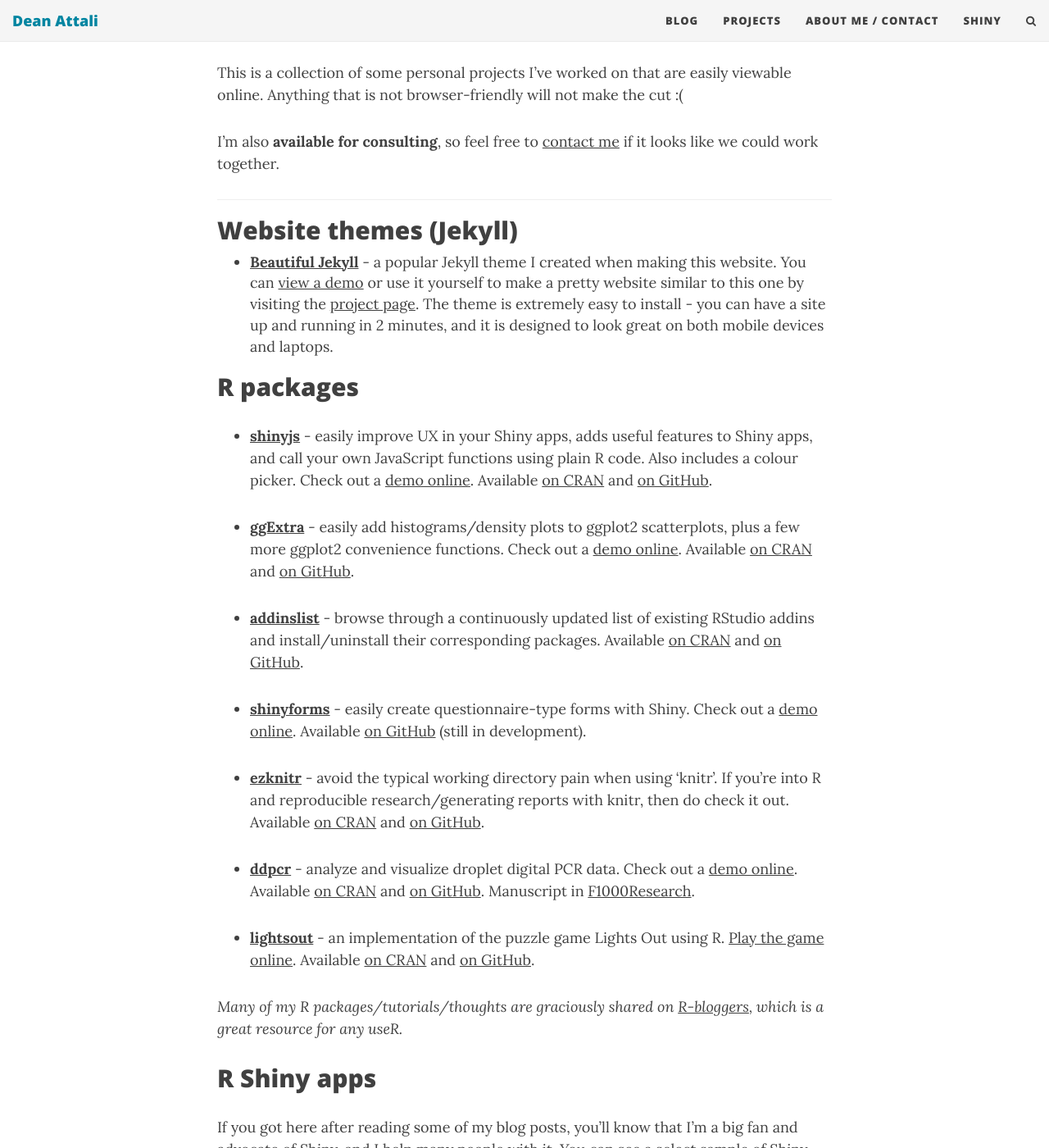
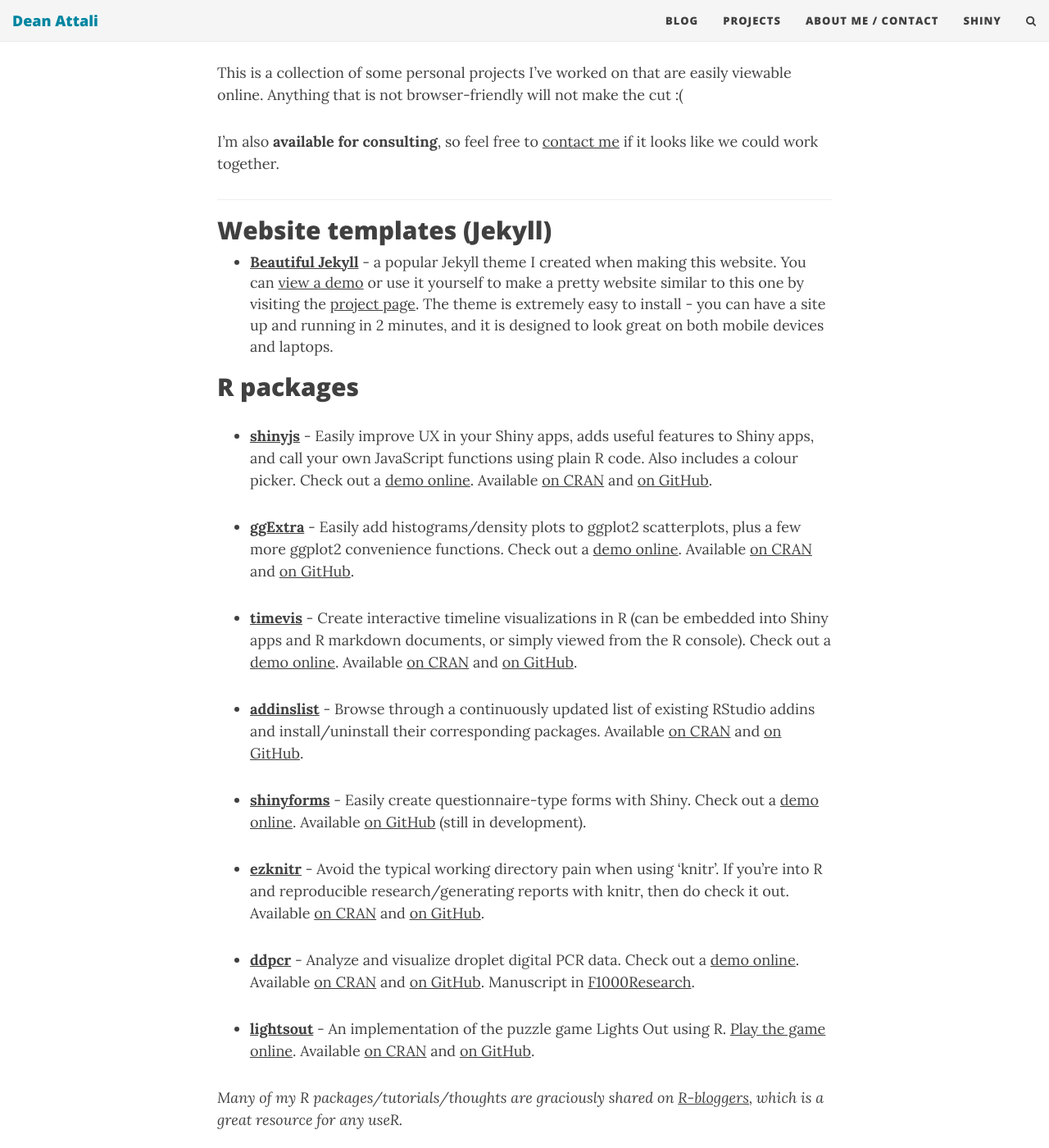
Before and after one commit to daattali/daattali.github.io, a Jekyll site: the page built from projects.md, in a window 1280 px wide and 1400 px high, scrolled down 257 px. Shown: the whole window at 82% size. Built offline with Jekyll 4.4.1, drawn with Linux system fonts in a browser that asks for light colours; nearby versions of some CDN libraries; comment, search, counter and statistics services are not loaded.

Commit message:
add timevis package to projects page

```diff
--- a/projects.md
+++ b/projects.md
@@ -12,25 +12,27 @@
 
 ---
 
-## Website themes (Jekyll)
+## Website templates (Jekyll)
 
 -  **[Beautiful Jekyll](http://deanattali.com/beautiful-jekyll/)** - a popular Jekyll theme I created when making this website.  You can [view a demo](http://deanattali.com/beautiful-jekyll/) or use it yourself to make a pretty website similar to this one by visiting the [project page](https://github.com/daattali/beautiful-jekyll#readme). The theme is extremely easy to install - you can have a site up and running in 2 minutes, and it is designed to look great on both mobile devices and laptops.
 
 ## R packages
 
-- **[shinyjs](https://github.com/daattali/shinyjs)** -  easily improve UX in your Shiny apps, adds useful features to Shiny apps, and call your own JavaScript functions using plain R code.  Also includes a colour picker.  Check out a [demo online](http://daattali.com/shiny/shinyjs-demo/). Available [on CRAN](https://cran.r-project.org/package=shinyjs) and [on GitHub](https://github.com/daattali/shinyjs).
+- **[shinyjs](https://github.com/daattali/shinyjs)** - Easily improve UX in your Shiny apps, adds useful features to Shiny apps, and call your own JavaScript functions using plain R code.  Also includes a colour picker.  Check out a [demo online](http://daattali.com/shiny/shinyjs-demo/). Available [on CRAN](https://cran.r-project.org/package=shinyjs) and [on GitHub](https://github.com/daattali/shinyjs).
 
-- **[ggExtra](https://github.com/daattali/ggExtra)** - easily add histograms/density plots to ggplot2 scatterplots, plus a few more ggplot2 convenience functions. Check out a [demo online](http://daattali.com/shiny/ggExtra-ggMarginal-demo/). Available [on CRAN](https://cran.r-project.org/package=ggExtra) and [on GitHub](https://github.com/daattali/ggExtra).
+- **[ggExtra](https://github.com/daattali/ggExtra)** - Easily add histograms/density plots to ggplot2 scatterplots, plus a few more ggplot2 convenience functions. Check out a [demo online](http://daattali.com/shiny/ggExtra-ggMarginal-demo/). Available [on CRAN](https://cran.r-project.org/package=ggExtra) and [on GitHub](https://github.com/daattali/ggExtra).
 
-- **[addinslist](https://github.com/daattali/addinslist)** - browse through a continuously updated list of existing RStudio addins and install/uninstall their corresponding packages. Available [on CRAN](https://cran.r-project.org/package=addinslist) and [on GitHub](https://github.com/daattali/addinslist).
+- **[timevis](https://github.com/daattali/timevis)** - Create interactive timeline visualizations in R (can be embedded into Shiny apps and R markdown documents, or simply viewed from the R console). Check out a [demo online](http://daattali.com/shiny/demo-timevis/). Available [on CRAN](https://cran.r-project.org/package=timevis) and [on GitHub](https://github.com/daattali/timevis).
 
-- **[shinyforms](https://github.com/daattali/shinyforms)** - easily create questionnaire-type forms with Shiny. Check out a [demo online](http://daattali.com/shiny/mimic-google-form/). Available [on GitHub](https://github.com/daattali/ggExtra) (still in development).
+- **[addinslist](https://github.com/daattali/addinslist)** - Browse through a continuously updated list of existing RStudio addins and install/uninstall their corresponding packages. Available [on CRAN](https://cran.r-project.org/package=addinslist) and [on GitHub](https://github.com/daattali/addinslist).
 
-- **[ezknitr](https://github.com/daattali/ezknitr)** - avoid the typical working directory pain when using 'knitr'. If you're into R and reproducible research/generating reports with knitr, then do check it out. Available [on CRAN](https://cran.r-project.org/package=ezknitr) and [on GitHub](https://github.com/daattali/ezknitr).
+- **[shinyforms](https://github.com/daattali/shinyforms)** - Easily create questionnaire-type forms with Shiny. Check out a [demo online](http://daattali.com/shiny/mimic-google-form/). Available [on GitHub](https://github.com/daattali/ggExtra) (still in development).
 
-- **[ddpcr](https://github.com/daattali/ddpcr)** - analyze and visualize droplet digital PCR data. Check out a [demo online](http://daattali.com/shiny/ddpcr/). Available [on CRAN](https://cran.r-project.org/package=ddpcr) and [on GitHub](https://github.com/daattali/ddpcr). Manuscript in [F1000Research](http://f1000research.com/articles/5-1411/v1).
+- **[ezknitr](https://github.com/daattali/ezknitr)** - Avoid the typical working directory pain when using 'knitr'. If you're into R and reproducible research/generating reports with knitr, then do check it out. Available [on CRAN](https://cran.r-project.org/package=ezknitr) and [on GitHub](https://github.com/daattali/ezknitr).
 
-- **[lightsout](https://github.com/daattali/lightsout)** - an implementation of the puzzle game Lights Out using R. [Play the game online](http://daattali.com/shiny/lightsout/). Available [on CRAN](https://cran.r-project.org/package=lightsout) and [on GitHub](https://github.com/daattali/lightsout).
+- **[ddpcr](https://github.com/daattali/ddpcr)** - Analyze and visualize droplet digital PCR data. Check out a [demo online](http://daattali.com/shiny/ddpcr/). Available [on CRAN](https://cran.r-project.org/package=ddpcr) and [on GitHub](https://github.com/daattali/ddpcr). Manuscript in [F1000Research](http://f1000research.com/articles/5-1411/v1).
+
+- **[lightsout](https://github.com/daattali/lightsout)** - An implementation of the puzzle game Lights Out using R. [Play the game online](http://daattali.com/shiny/lightsout/). Available [on CRAN](https://cran.r-project.org/package=lightsout) and [on GitHub](https://github.com/daattali/lightsout).
 
 *Many of my R packages/tutorials/thoughts are graciously shared on [R-bloggers](http://www.r-bloggers.com/), which is a great resource for any useR.*
 
```
